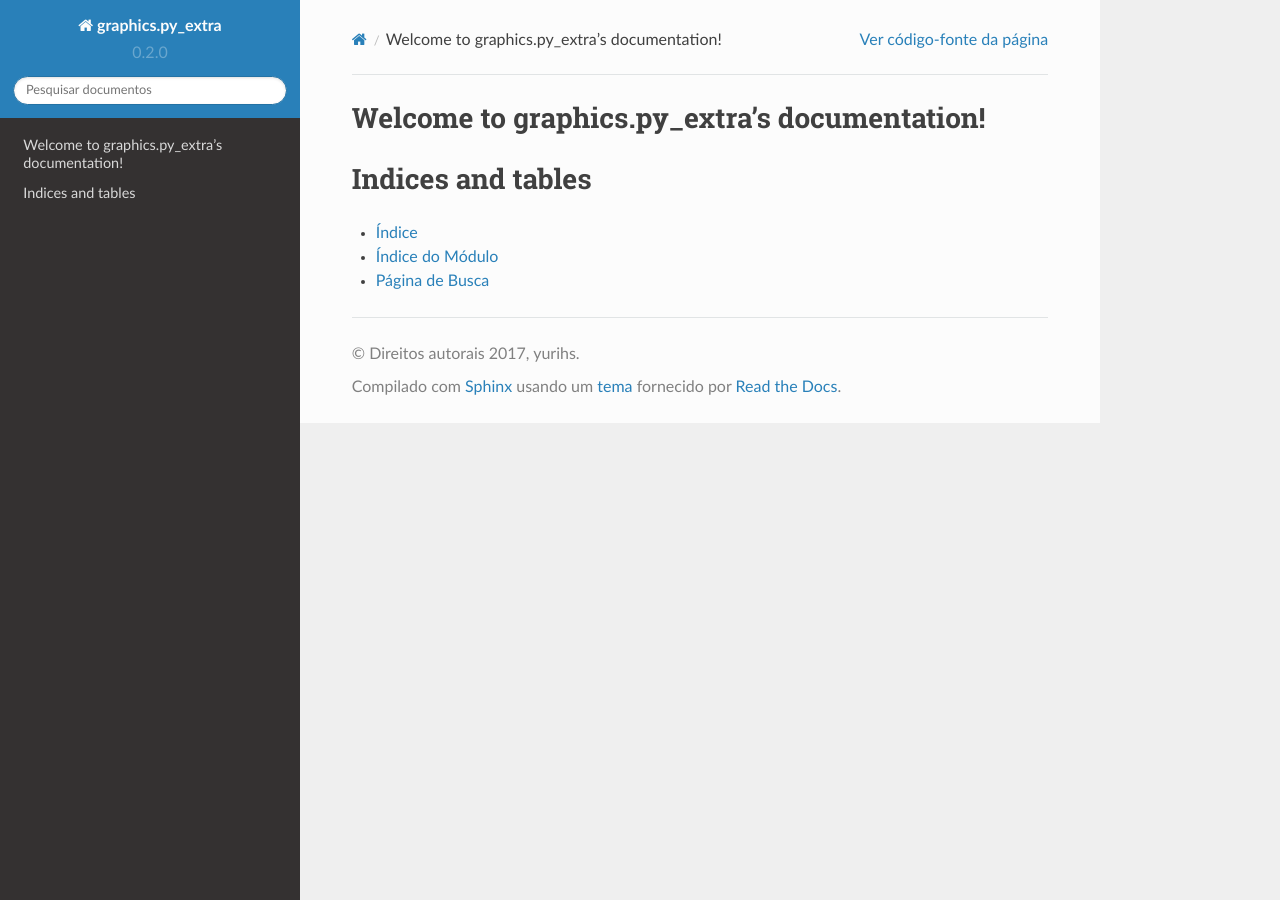
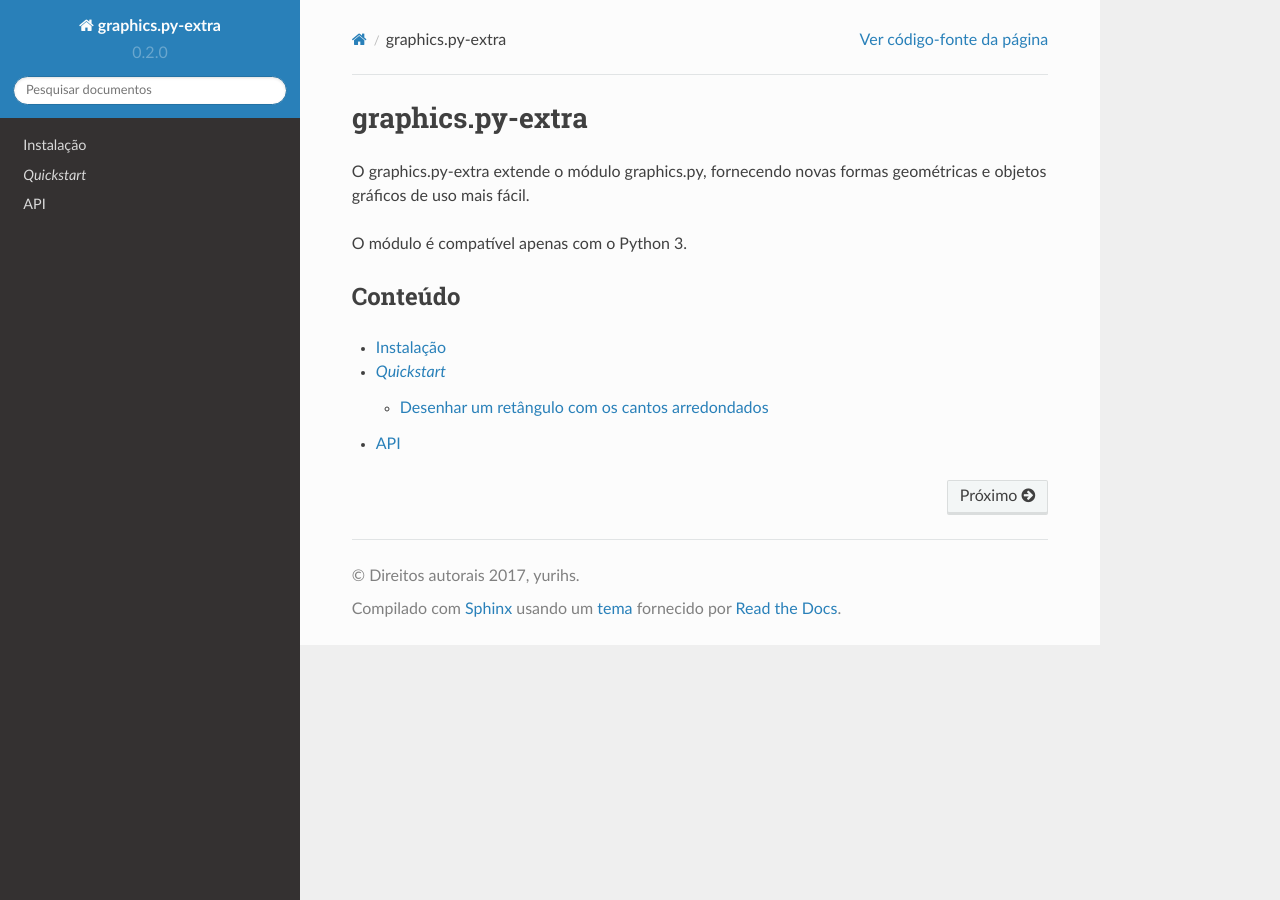
Before and after one commit to yurihs/graphics_extra, a Sphinx documentation site: the page built from docs/index.rst, in a window 1280 px wide. Built offline with Sphinx 7.4.7 and the Read the Docs theme 2.0.0, drawn with Linux system fonts in a browser that asks for light colours.

Commit message:
Adiciona páginas aos docs. (index, instalação, quickstart)

```diff
--- a/docs/conf.py
+++ b/docs/conf.py
@@ -31,7 +31,7 @@
 # Add any Sphinx extension module names here, as strings. They can be
 # extensions coming with Sphinx (named 'sphinx.ext.*') or your custom
 # ones.
-extensions = []
+extensions = ['sphinx.ext.autodoc']
 
 # Add any paths that contain templates here, relative to this directory.
 templates_path = ['_templates']
@@ -46,7 +46,7 @@ source_suffix = '.rst'
 master_doc = 'index'
 
 # General information about the project.
-project = 'graphics.py_extra'
+project = 'graphics.py-extra'
 copyright = '2017, yurihs'
 author = 'yurihs'
 
--- a/docs/index.rst
+++ b/docs/index.rst
@@ -3,18 +3,21 @@
    You can adapt this file completely to your liking, but it should at least
    contain the root `toctree` directive.
 
-Welcome to graphics.py_extra's documentation!
-=============================================
+graphics.py-extra
+=================
+
+O graphics.py-extra extende o módulo graphics.py, fornecendo novas formas
+geométricas e objetos gráficos de uso mais fácil.
+
+O módulo é compatível apenas com o Python 3.
+
+
+Conteúdo
+--------
 
 .. toctree::
-   :maxdepth: 2
-   :caption: Contents:
+    :maxdepth: 2
 
-
-
-Indices and tables
-==================
-
-* :ref:`genindex`
-* :ref:`modindex`
-* :ref:`search`
+    instalacao
+    quickstart
+    api
```
Also changed, not shown: docs/api.rst (added, +19 -0 lines), docs/instalacao.rst (added, +18 -0 lines), docs/quickstart.rst (added, +27 -0 lines), docs/_static/quickstart_retangulo.png (added).
